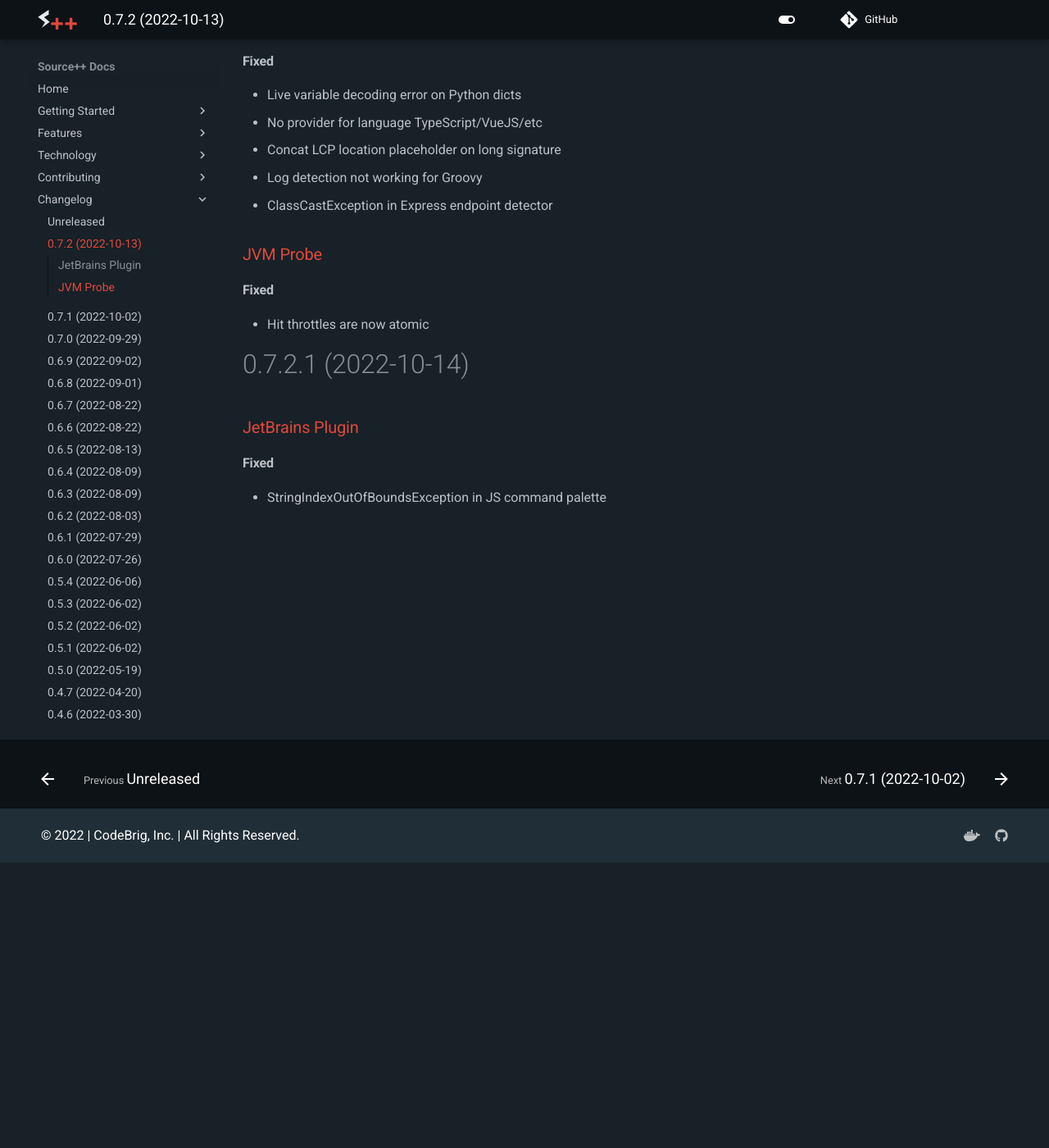
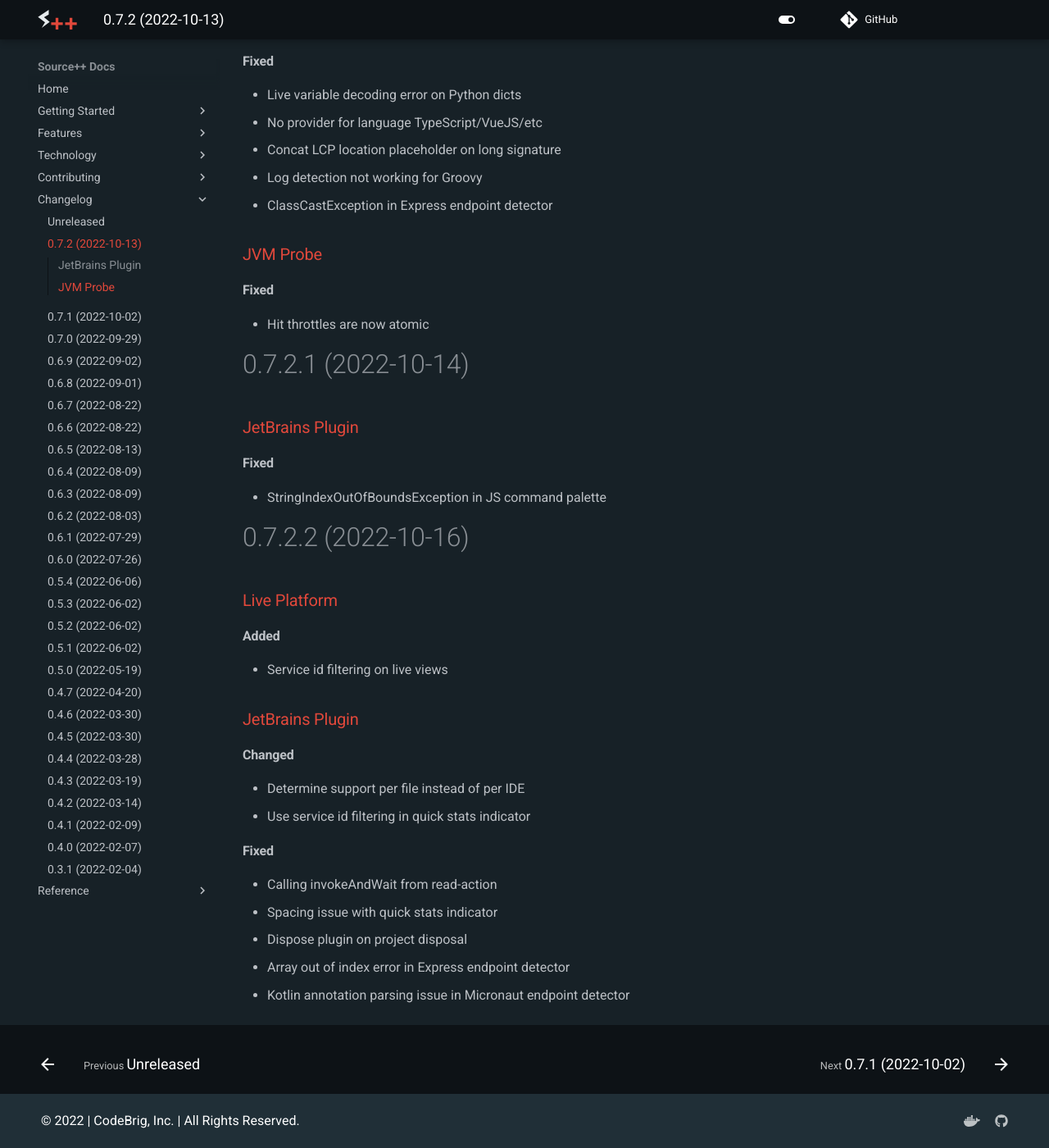
Before and after one commit to sourceplusplus/documentation, an MkDocs documentation site: the page built from docs/changelog/0.7.2.md, in a window 1280 px wide and 1400 px high, scrolled down 348 px. Shown: the whole window at 82% size. Built offline with MkDocs 1.6.1 and Material for MkDocs 9.7.7, drawn with Linux system fonts in a browser that asks for light colours; comment, search, counter and statistics services are not loaded; the version menu is left out.

Commit message:
docs: changelog

```diff
--- a/docs/changelog/0.7.2.md
+++ b/docs/changelog/0.7.2.md
@@ -26,3 +26,23 @@
 
 #### Fixed
 - StringIndexOutOfBoundsException in JS command palette
+
+# 0.7.2.2 (2022-10-16)
+
+### [Live Platform](https://github.com/sourceplusplus/sourceplusplus)
+
+#### Added
+- Service id filtering on live views
+
+### [JetBrains Plugin](https://github.com/sourceplusplus/interface-jetbrains)
+
+#### Changed
+- Determine support per file instead of per IDE
+- Use service id filtering in quick stats indicator
+
+#### Fixed
+- Calling invokeAndWait from read-action
+- Spacing issue with quick stats indicator
+- Dispose plugin on project disposal
+- Array out of index error in Express endpoint detector
+- Kotlin annotation parsing issue in Micronaut endpoint detector
```
